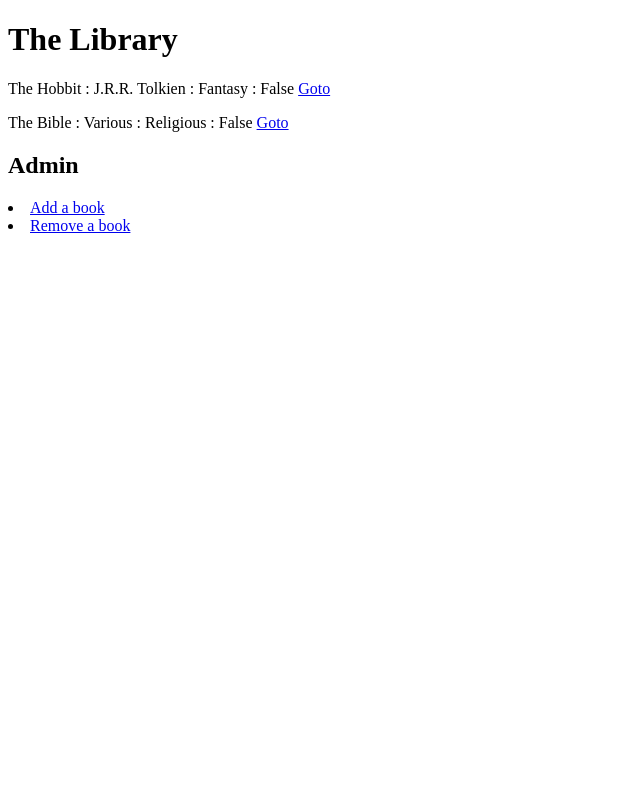
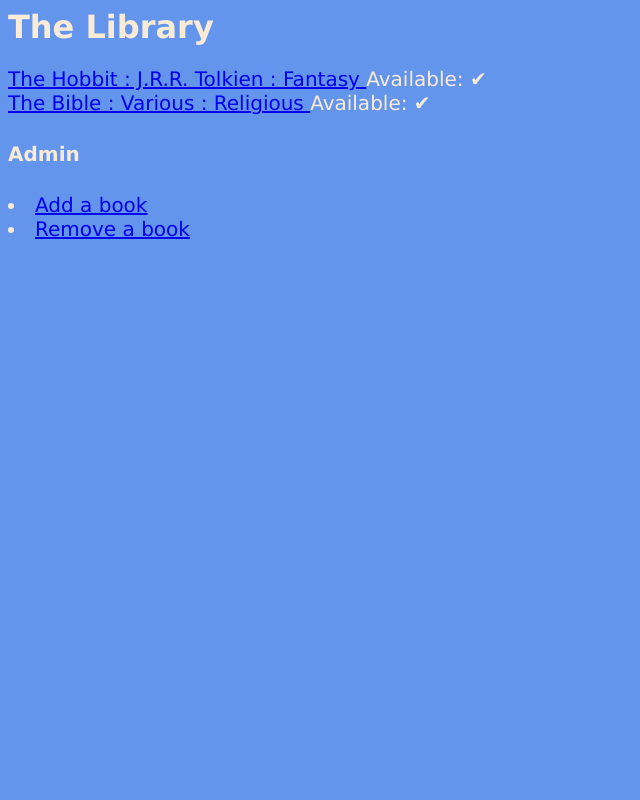
Before and after one commit to kerimsamba/week3_weekend, a Flask app: page /library in a window 1280 px wide. Shown: the whole page, without its empty margins (0-640 px from the left). Run offline with Flask 2, Linux system fonts and the light colour scheme.

Commit message:
second commit

```diff
--- /dev/null
+++ b/static/styles.css
@@ -0,0 +1,17 @@
+
+
+body {
+    background-color: cornflowerblue;
+    color: antiquewhite;
+
+
+  }
+
+h1  {
+    font-family: Verdana;
+}
+
+nav {
+  font-family: verdana;
+  font-size: 20px;
+}
--- /dev/null
+++ b/templates/base.html
@@ -0,0 +1,6 @@
+<html>
+    <head>
+      <link rel="stylesheet" href="{{ url_for('static', filename='styles.css') }}">
+      <title>The Library</title>
+    </head>
+</html>
--- a/templates/book.html
+++ b/templates/book.html
@@ -9,7 +9,8 @@
 <body>
     <h1>Book details</h1>
         <p>
-            {{ library_book.title }}, written by {{ library_book.author }} : {{ library_book.genre }} : In the library {{ library_book.checked_out}}
+            {{ library_book.title }}, written by {{ library_book.author }} : {{ library_book.genre }} : In the library
+            {% if library_book.checked_out == false %}&#10004; {% else %}&#10060; {% endif %}
 
         </p>
         <li><a href="/library/check_out/{{ library_book.title }}">Check out</a></li>
--- a/templates/index.html
+++ b/templates/index.html
@@ -1,3 +1,5 @@
+<link rel="stylesheet" href="{{ url_for('static', filename='styles.css') }}">
+
 <!DOCTYPE html>
 <html lang="en">
 <head>
@@ -11,18 +13,17 @@
     <h1>The Library</h1>
     {% for book in library_list %}
         <section>
-            <p>
-                <!-- {{ the_library }} -->
-                {{ book.title  }} : {{ book.author }} : {{ book.genre  }} :
-                {{ book.checked_out }} <a href="/library/{{ book.title }}">Goto</a>
-                <!-- <li><a href="/library/check_out/{{ book.title }}">Check out</a></li>
-                <li><a href="/library/check_in/{{ book.title }}">Check in</a></li> -->
-            </p>
+            <nav>
+                <a href="/library/{{ book.title }}"> {{ book.title  }} : {{ book.author }} :
+                    {{ book.genre  }}
+             </a>Available:
+                {% if book.checked_out == false %}&#10004; {% else %}&#10060; {% endif %}
+            </nav>
         </section>
     {% endfor %}
     <footer>
         <nav>
-            <h2>Admin</h2>
+            <h4>Admin</h4>
                 <li><a href="add_book">Add a book</a></li>
                 <li><a href="remove_book">Remove a book</a></li>
 
```
